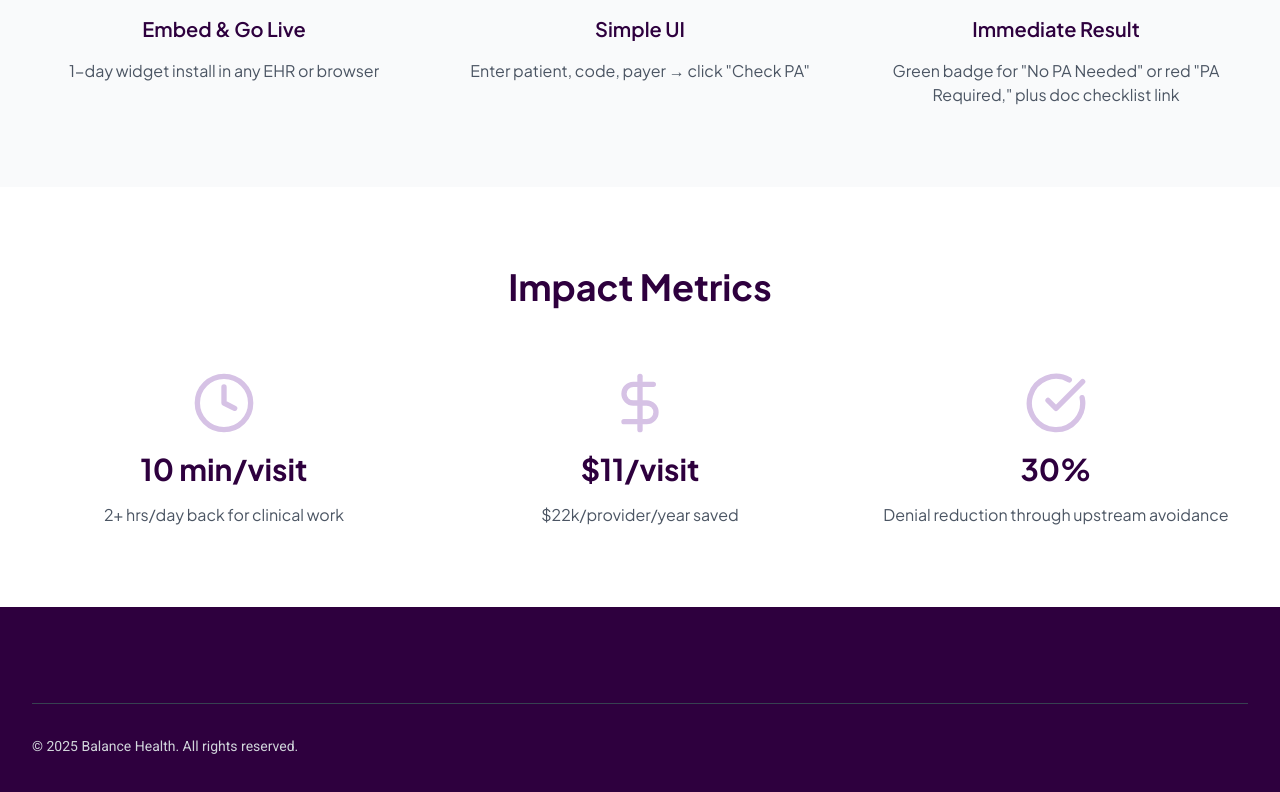
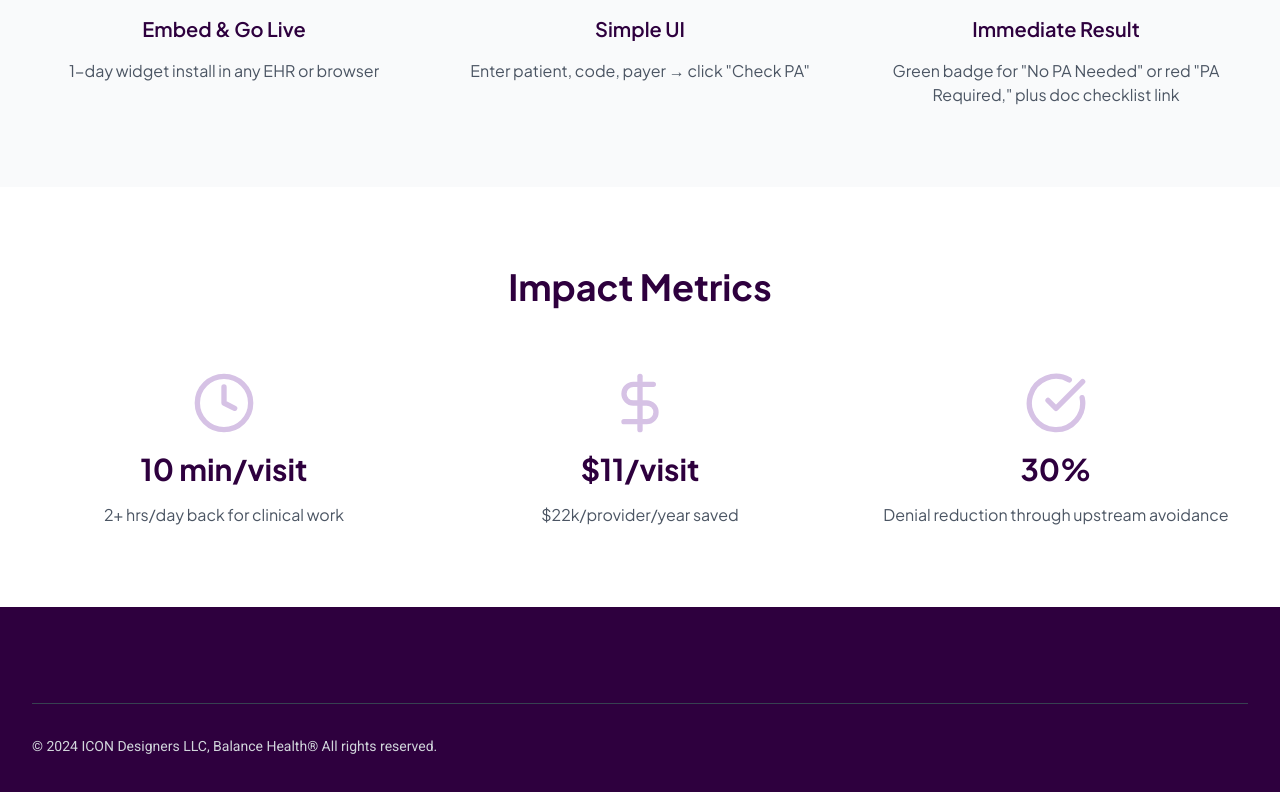
Before and after one commit to Siddroy97/balance_website, a React (Vite) app: page /scout in a window 1280 px wide. Shown: the part 1974-2766 px from the top of the page. Built offline with nearby package versions, Linux system fonts and the light colour scheme.

Commit message:
Update footer copyright to ICON Designers LLC and Balance Health®

```diff
--- a/src/components/landing/Footer.tsx
+++ b/src/components/landing/Footer.tsx
@@ -30,7 +30,7 @@ const Footer = () => {
         <div className="border-t border-gray-700 pt-8">
           <div className="flex flex-col md:flex-row justify-between items-center space-y-4 md:space-y-0">
             <div className="flex items-center space-x-6 text-gray-300 font-roboto text-sm">
-              <div>© 2025 Balance Health. All rights reserved.</div>
+              <div>© 2024 ICON Designers LLC, Balance Health® All rights reserved.</div>
 
 
             </div>
```
